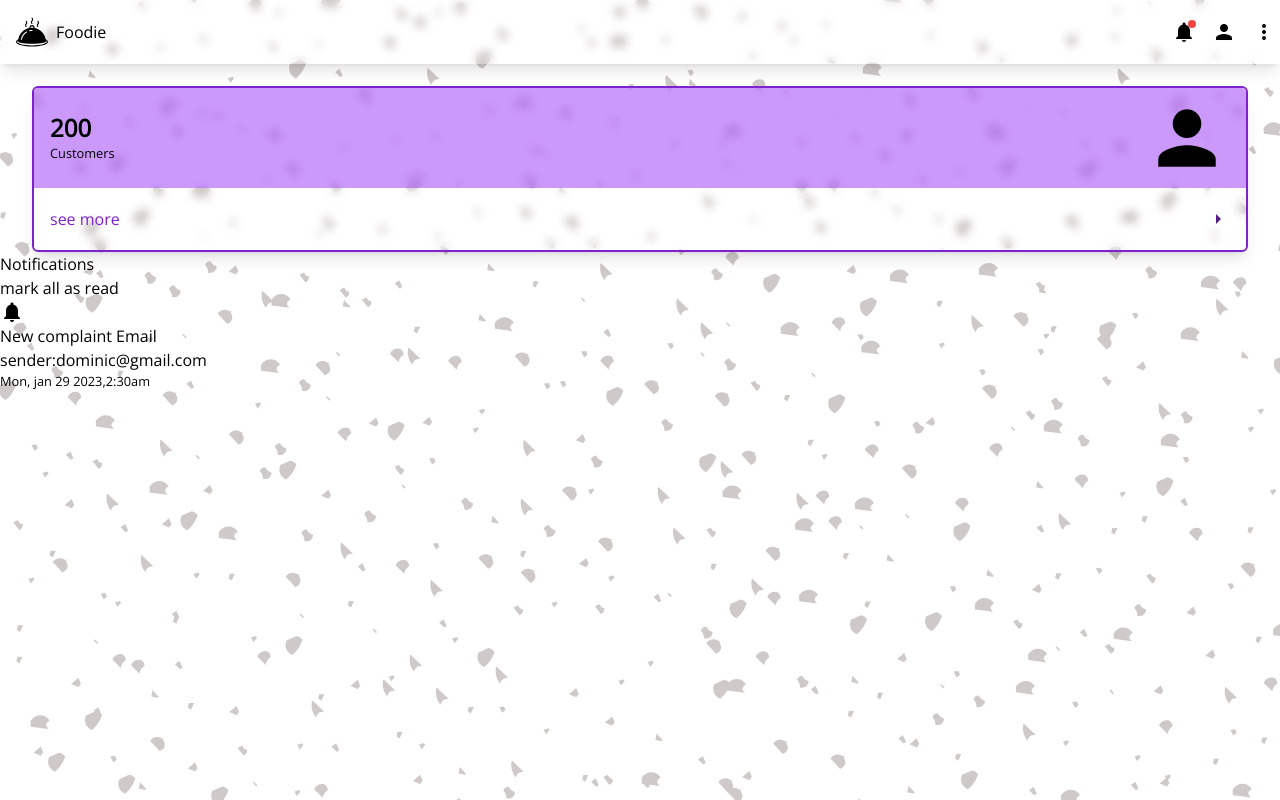
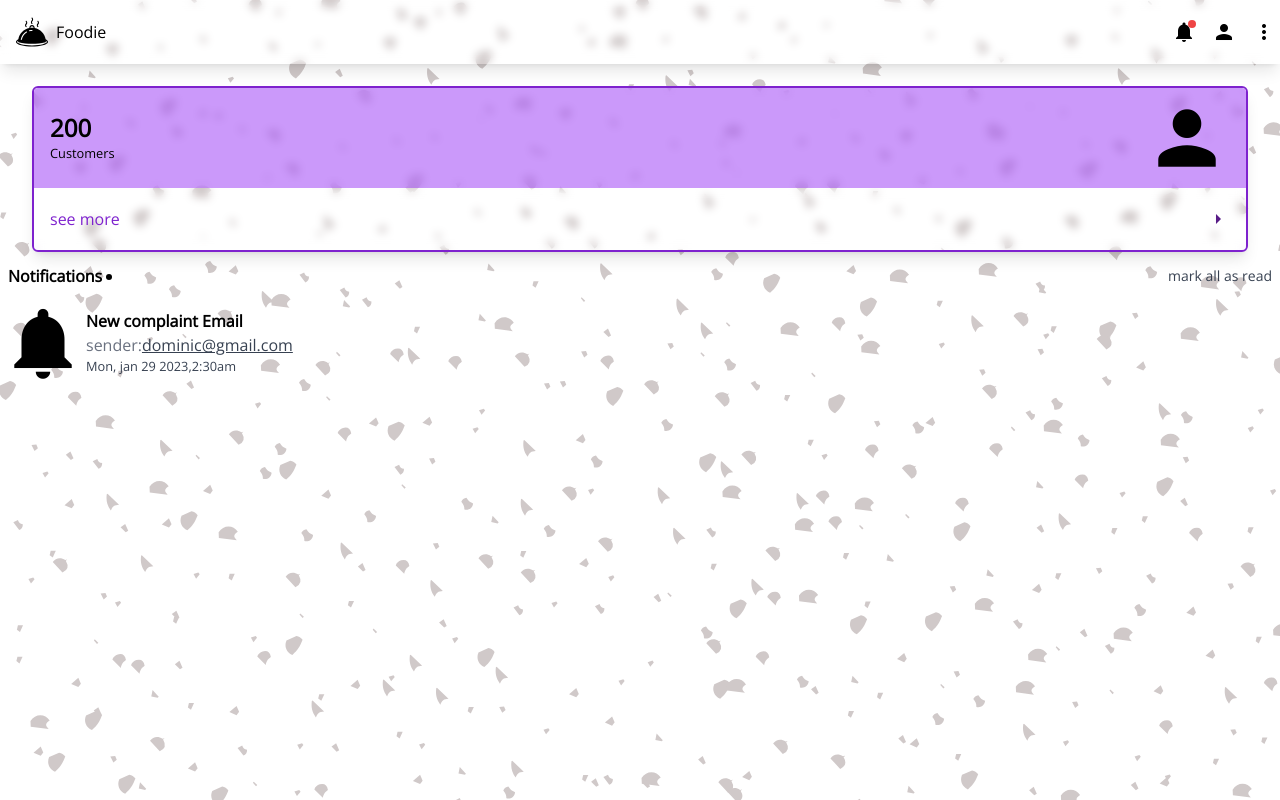
Before and after one commit to dom-codex/Foodapp-admin-frontend, a React (Create React App) app: page / in a window 1280 px wide. Built offline with nearby package versions, Linux system fonts and the light colour scheme.

Commit message:
add basic design for notification component

```diff
--- a/src/components/notification.js
+++ b/src/components/notification.js
@@ -1,19 +1,20 @@
 import React from "react"
 const Notification =()=>{
 return <div>
-  <div>
-    <div><p>Notifications</p></div>
-    <button>mark all as read</button>
+  <div className="flex justify-between items-center  px-2 h-[48px]">
+    <p className="font-bold relative
+    after:absolute after:top-[10px] after:-right-[10px] after:h-[6px] after:w-[6px] after:bg-black after:content-[''] after:rounded-md">Notifications</p>
+    <button className="text-sm text-gray-700">mark all as read</button>
   </div>
-  <div>
-    <i className ={"material-icons "}>notifications</i>
+  <div className="flex items-center">
+    <i className ={"material-icons icon "}>notifications</i>
     <div>
-      <h3>New complaint Email</h3>
-      <div>
+      <h3 className="font-bold">New complaint Email</h3>
+      <div className="text-gray-500">
         <span>sender:</span>
-        <button>dominic@gmail.com</button>
+        <button className="text-gray-700 underline">dominic@gmail.com</button>
       </div>
-      <small>Mon, jan 29 2023,2:30am </small>
+      <small className="text-gray-700">Mon, jan 29 2023,2:30am </small>
     </div>
   </div>
 </div>
```
